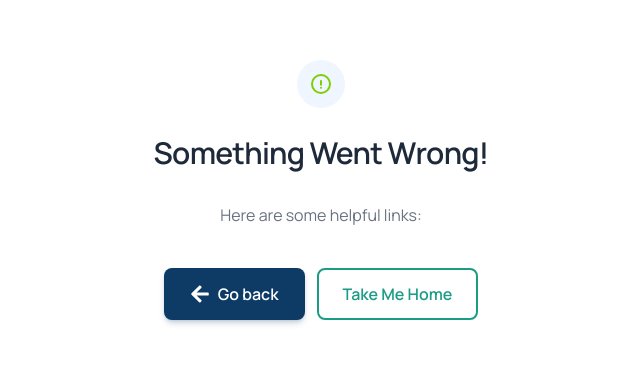
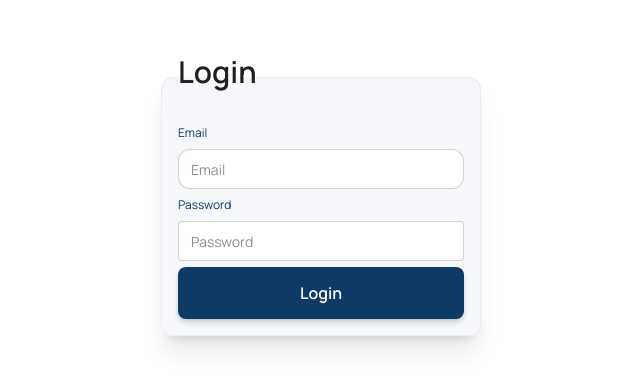
Before and after one commit to khorshedsadhin/eTuitionBd-client, a React (Vite) app: page /login in a window 1280 px wide. Shown: the part 210-600 px from the top of the page, without its empty margins (319-959 px from the left). Built offline with nearby package versions, Linux system fonts and the light colour scheme; no server answers.

Commit message:
added AuthProvider & Login, Register page routes

```diff
--- a/package.json
+++ b/package.json
@@ -18,6 +18,7 @@
     "firebase": "^12.6.0",
     "react": "^19.2.0",
     "react-dom": "^19.2.0",
+    "react-hook-form": "^7.68.0",
     "react-hot-toast": "^2.6.0",
     "react-icons": "^5.5.0",
     "react-router": "^7.10.1",
--- a/src/components/Shared/ErrorPage.jsx
+++ b/src/components/Shared/ErrorPage.jsx
@@ -7,7 +7,7 @@ const ErrorPage = () => {
   const navigate = useNavigate();
 
   return (
-    <section className='bg-white '>
+    <section className='bg-base-100 '>
       <div className='container flex items-center min-h-screen px-6 py-12 mx-auto'>
         <div className='flex flex-col items-center max-w-sm mx-auto text-center'>
           <p className='p-3 text-sm font-medium text-lime-500 rounded-full bg-blue-50 '>
--- /dev/null
+++ b/src/firebase/firebase.config.js
@@ -0,0 +1,12 @@
+import { initializeApp } from 'firebase/app'
+
+const firebaseConfig = {
+  apiKey: import.meta.env.VITE_apiKey,
+  authDomain: import.meta.env.VITE_authDomain,
+  projectId: import.meta.env.VITE_projectId,
+  storageBucket: import.meta.env.VITE_storageBucket,
+  messagingSenderId: import.meta.env.VITE_messagingSenderId,
+  appId: import.meta.env.VITE_appId,
+}
+
+export const app = initializeApp(firebaseConfig)
--- a/src/main.jsx
+++ b/src/main.jsx
@@ -6,6 +6,7 @@ import { ReactQueryDevtools } from '@tanstack/react-query-devtools' //* need to
 import { Toaster } from "react-hot-toast";
 import { RouterProvider } from "react-router";
 import { router } from './routes/Routes';
+import AuthProvider from './providers/AuthProvider';
 
 const queryClient = new QueryClient();
 
@@ -13,8 +14,11 @@ createRoot(document.getElementById('root')).render(
   <div>
     <QueryClientProvider client={queryClient}>
 
-      <RouterProvider router={router} />
-			<Toaster position="top-right" reverseOrder={false} />
+      <AuthProvider>
+        <RouterProvider router={router} />
+			  <Toaster position="top-right" reverseOrder={false} />
+      </AuthProvider>
+      <ReactQueryDevtools initialIsOpen={false}></ReactQueryDevtools>
 
     </QueryClientProvider>
   </div>,
--- /dev/null
+++ b/src/pages/Login/Login.jsx
@@ -0,0 +1,24 @@
+import React from "react";
+import Button from "../../components/Shared/Button/Button";
+
+const Login = () => {
+	return (
+		<div className="flex items-center justify-center min-h-screen">
+			<fieldset className="fieldset shadow-xl bg-base-200 border-base-300 rounded-xl w-xs border p-4">
+				<legend className="fieldset-legend">
+          <h4>Login</h4>
+        </legend>
+
+				<label className="label text-primary">Email</label>
+				<input type="email" className="input rounded-xl" placeholder="Email" />
+
+				<label className="label text-primary">Password</label>
+				<input type="password" className="input" placeholder="Password" />
+
+        <Button label={'Login'} />
+			</fieldset>
+		</div>
+	);
+};
+
+export default Login;
--- /dev/null
+++ b/src/pages/Register/Register.jsx
@@ -0,0 +1,11 @@
+import React from 'react';
+
+const Register = () => {
+  return (
+    <div>
+      This is Register
+    </div>
+  );
+};
+
+export default Register;
--- /dev/null
+++ b/src/providers/AuthContext.jsx
@@ -0,0 +1,3 @@
+import { createContext } from 'react'
+
+export const AuthContext = createContext(null)
--- /dev/null
+++ b/src/providers/AuthProvider.jsx
@@ -0,0 +1,77 @@
+import React, { useEffect, useState } from 'react';
+import { AuthContext } from './AuthContext';
+import {
+  GoogleAuthProvider,
+  createUserWithEmailAndPassword,
+  getAuth,
+  onAuthStateChanged,
+  signInWithEmailAndPassword,
+  signInWithPopup,
+  signOut,
+  updateProfile,
+} from 'firebase/auth'
+import { app } from '../firebase/firebase.config';
+
+const auth = getAuth(app);
+const googleProvider = new GoogleAuthProvider();
+
+const AuthProvider = ({ children }) => {
+  const [user, setUser] = useState(null);
+  const [loading, setLoading] = useState(true);
+
+  const createUser = (email, password) => {
+    setLoading(true)
+    return createUserWithEmailAndPassword(auth, email, password)
+  }
+
+  const signIn = (email, password) => {
+    setLoading(true)
+    return signInWithEmailAndPassword(auth, email, password)
+  }
+
+  const signInWithGoogle = () => {
+    setLoading(true)
+    return signInWithPopup(auth, googleProvider)
+  }
+
+  const logOut = async () => {
+    setLoading(true)
+    return signOut(auth)
+  }
+
+  const updateUserProfile = (name, photo) => {
+    return updateProfile(auth.currentUser, {
+      displayName: name,
+      photoURL: photo,
+    })
+  }
+
+  // onAuthStateChange
+  useEffect(() => {
+    const unsubscribe = onAuthStateChanged(auth, async currentUser => {
+      setUser(currentUser)
+      setLoading(false)
+    })
+    return () => {
+      return unsubscribe()
+    }
+  }, [])
+
+  const authInfo = {
+    user,
+    setUser,
+    loading,
+    setLoading,
+    createUser,
+    signIn,
+    signInWithGoogle,
+    logOut,
+    updateUserProfile,
+  }
+
+  return (
+    <AuthContext.Provider value={authInfo}>{children}</AuthContext.Provider>
+  );
+};
+
+export default AuthProvider;
--- a/src/routes/Routes.jsx
+++ b/src/routes/Routes.jsx
@@ -1,11 +1,15 @@
 import { createBrowserRouter } from "react-router";
 import MainLayout from "../layouts/MainLayout";
 import ErrorPage from "../components/Shared/ErrorPage";
+import Login from "../pages/Login/Login";
+import Register from "../pages/Register/Register";
 
 export const router = createBrowserRouter([
   {
     path: '/',
     element: <MainLayout />,
     errorElement: <ErrorPage />
-  }
+  },
+  { path: '/login', element: <Login /> },
+  { path: '/register', element: <Register /> },
 ])
```
Also changed, not shown: 2 other files (tests, documents, lock files or other folders).
